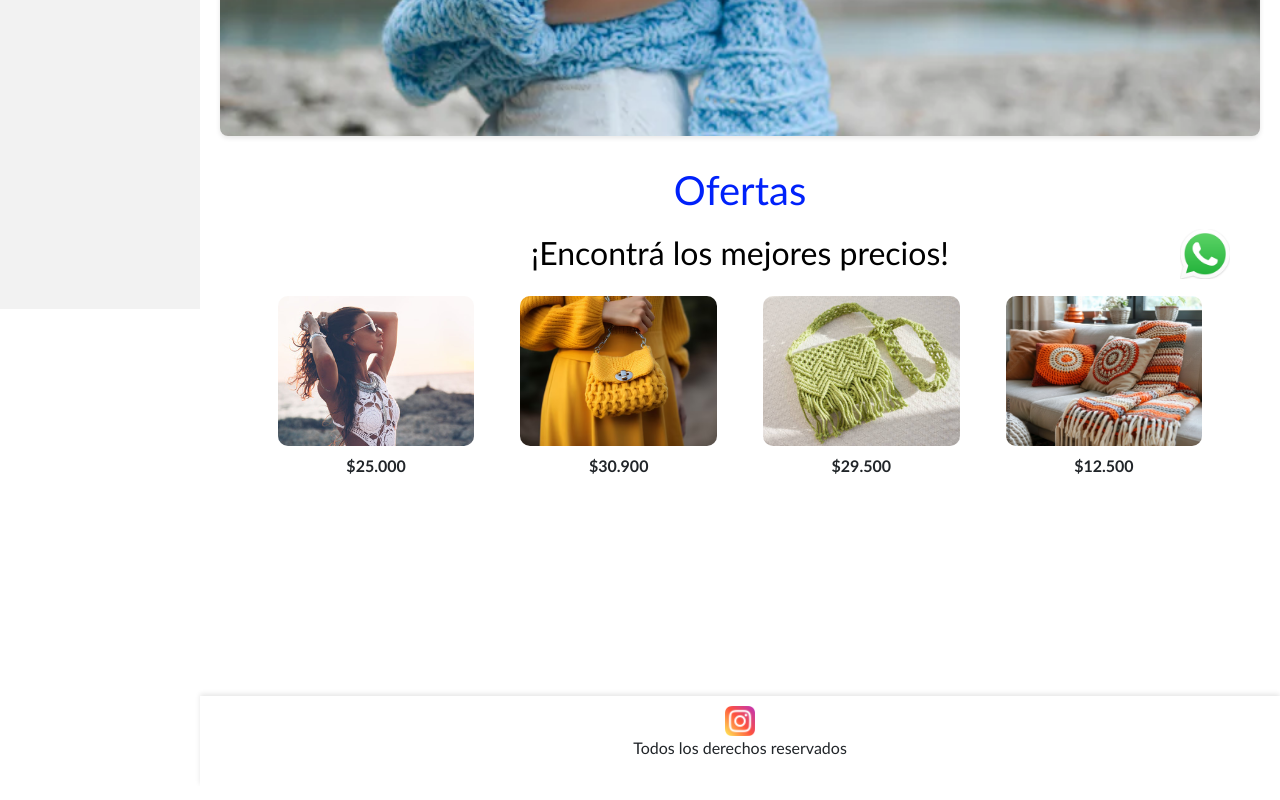
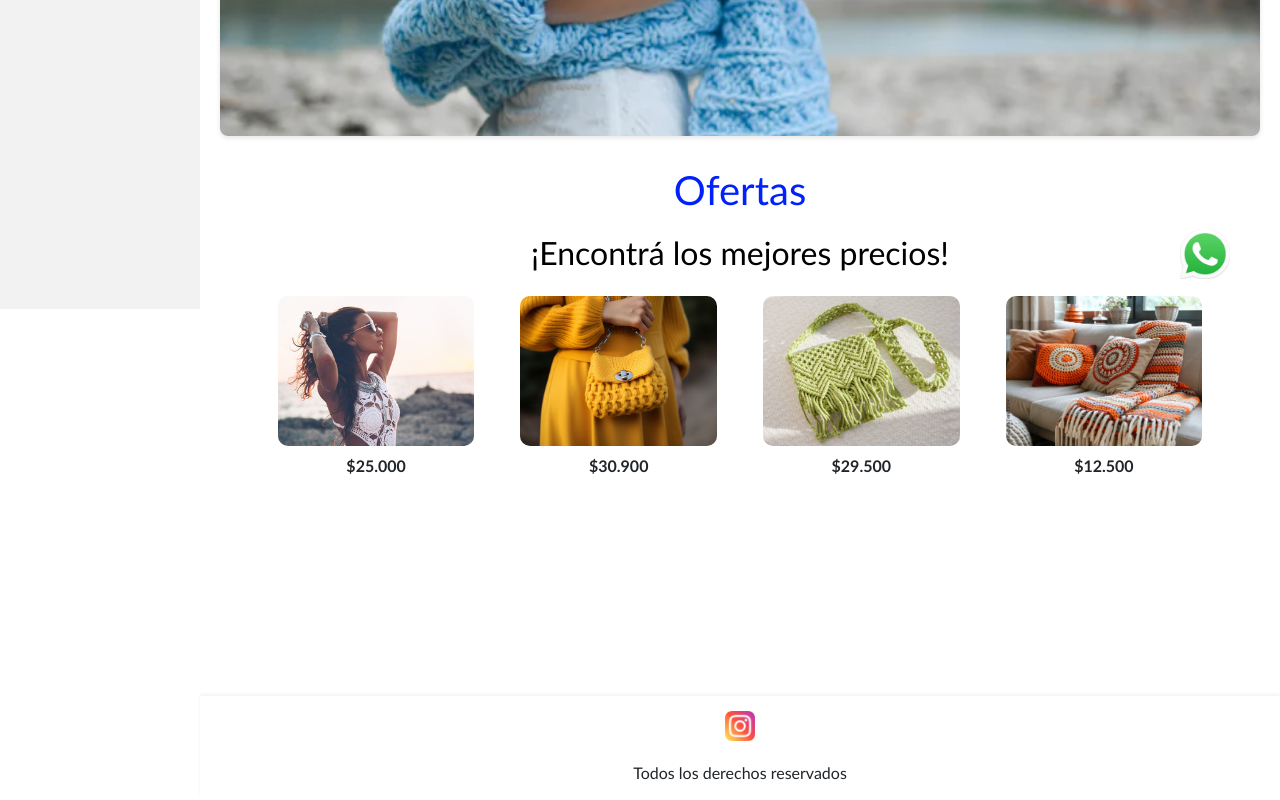
Before and after one commit to ccb-uxui/crochet, a plain HTML site: page Pages/index.html in a window 1280 px wide. Shown: the part 491-1291 px from the top of the page. Drawn offline with nearby package versions, Linux system fonts and the light colour scheme.

Commit message:
footer modificado

```diff
--- a/Pages/css/styleinicio.css
+++ b/Pages/css/styleinicio.css
@@ -158,8 +158,8 @@ h2 {
 footer {
     background-color: white;
     text-align: center;
-    padding: 10px;
-    box-shadow: 0 -2px 5px rgba(0, 0, 0, 0.1);
+    padding: 5px;
+    box-shadow: 0 -2px 3px rgba(0, 0, 0, 0.05);
     margin-left: 200px;
 
 }
@@ -167,6 +167,7 @@ footer {
 footer img {
     width: auto;
     height: 30px;
+    margin-block: 10px;
 
 
 }
--- a/Pages/index.html
+++ b/Pages/index.html
@@ -68,7 +68,7 @@
     <footer>
         <a href="https://www.instagram.com/crochetydosagujasbycris/" target="_blank">
         <img src="../Pages/medios/footerig.png" alt="instagram"></a>
-        <p>Todos los derechos reservados</p>
+        <p style="margin-block: 10px;">Todos los derechos reservados</p>
     </footer>
     <!-- script bt -->
     <script src="https://cdn.jsdelivr.net/npm/bootstrap@5.3.3/dist/js/bootstrap.bundle.min.js" integrity="sha384-YvpcrYf0tY3lHB60NNkmXc5s9fDVZLESaAA55NDzOxhy9GkcIdslK1eN7N6jIeHz" crossorigin="anonymous"></script>
```
Also changed, not shown: Pages/page/mensajes.html (+1 -1 lines), Pages/page/ofertas.html (+1 -1 lines), Pages/page/pedidos.html (+1 -1 lines), Pages/page/perfil.html (+1 -1 lines).
